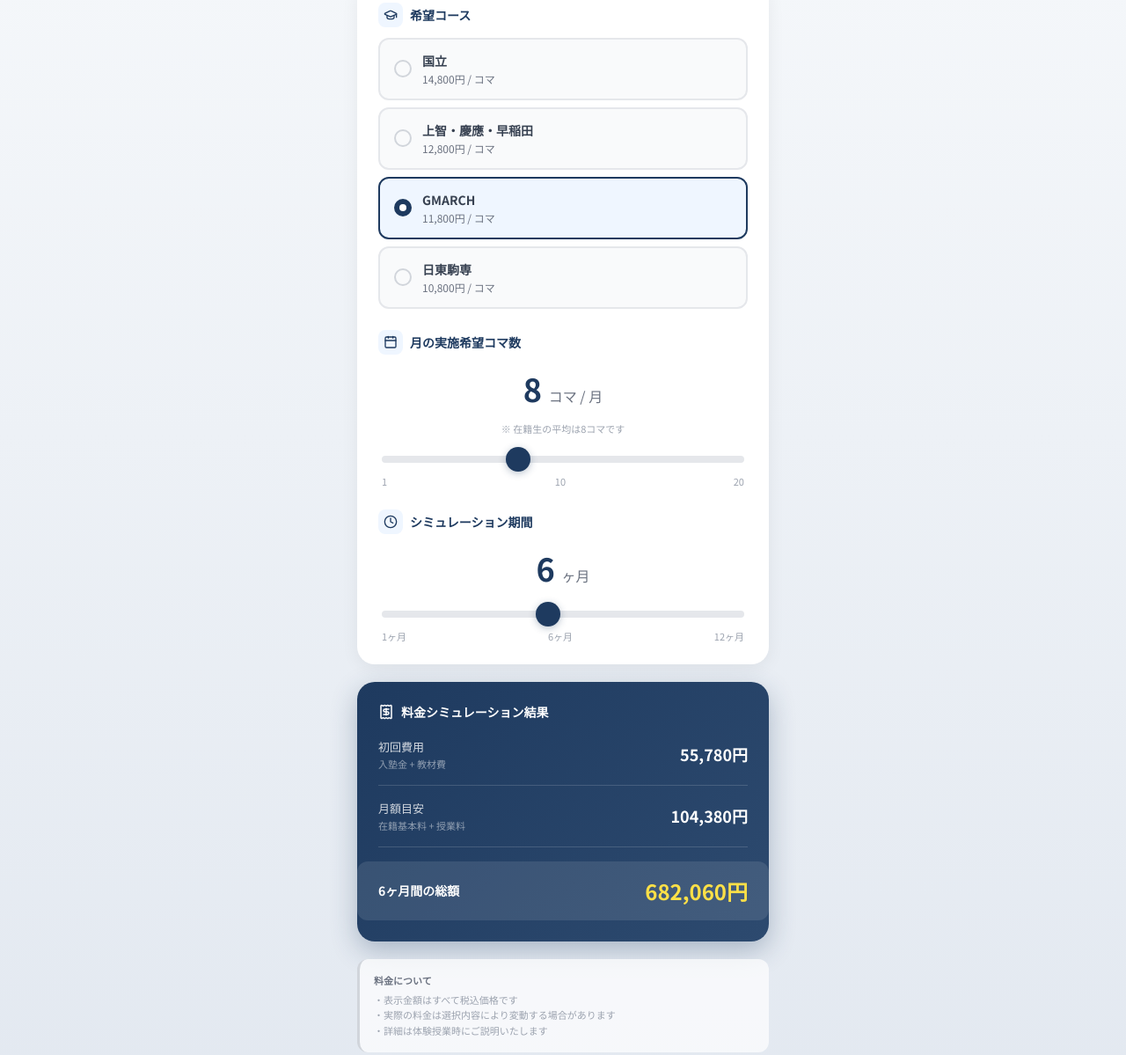
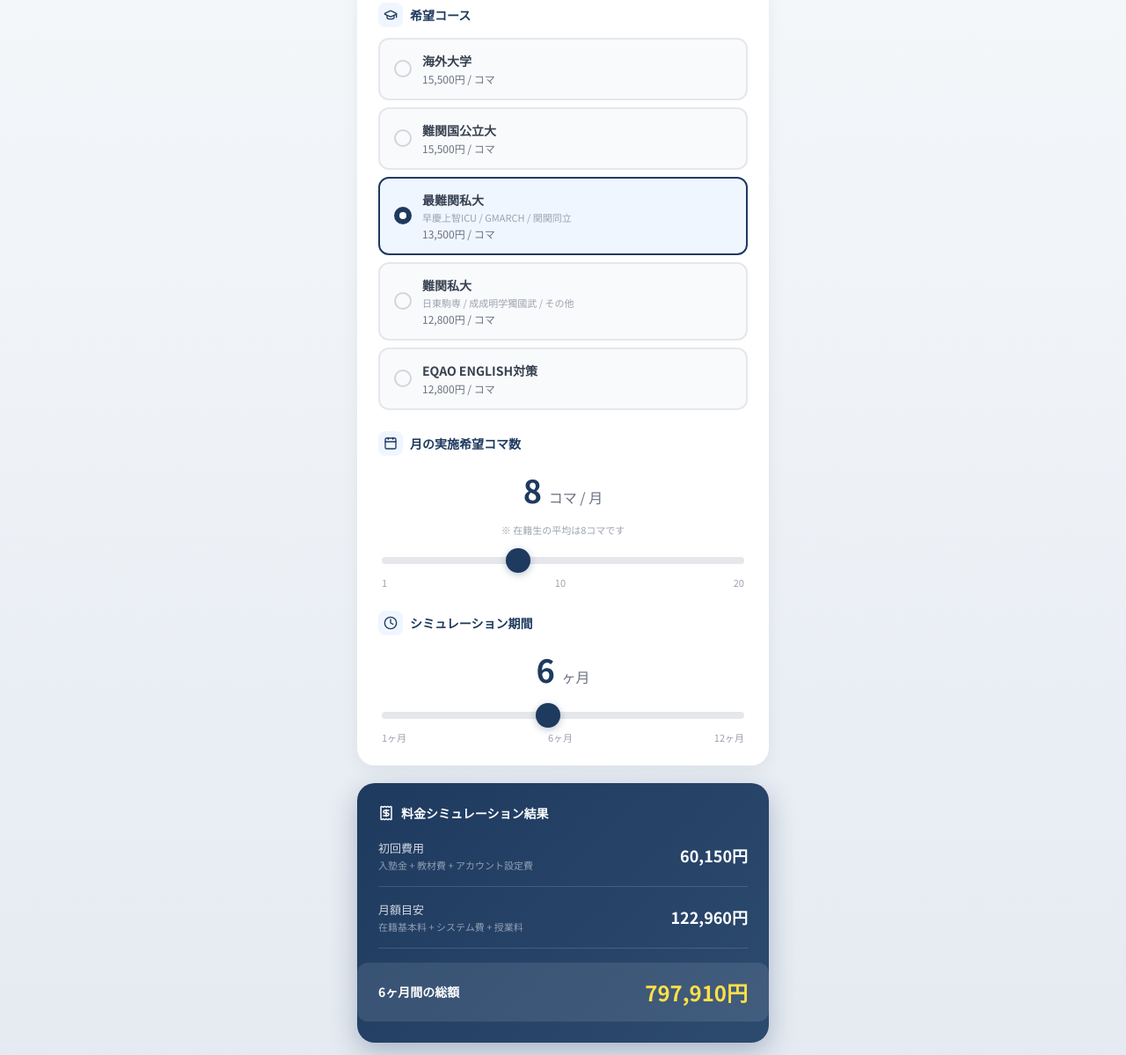
Before and after one commit to eqao-dev/eqao-pre-portal, a plain HTML site: page simulator.html in a window 1280 px wide. Shown: the part 299-1498 px from the top of the page at 88% size. Drawn offline with nearby package versions, Linux system fonts and the light colour scheme.

Commit message:
Update simulator.html

```diff
--- a/simulator.html
+++ b/simulator.html
@@ -246,6 +246,12 @@
       color: #374151;
     }
 
+    .course-price-sub {
+      font-size: 11px;
+      color: #9ca3af;
+      margin-top: 2px;
+    }
+
     .course-price {
       font-size: 12px;
       color: #6b7280;
@@ -472,32 +478,41 @@
           希望コース
         </div>
         <div class="course-options">
-          <div class="course-option" data-course="national" data-price="14800" onclick="selectCourse(this)">
+          <div class="course-option" data-course="overseas" data-price="15500" onclick="selectCourse(this)">
             <div class="course-radio"></div>
             <div class="course-info">
-              <div class="course-name">国立</div>
-              <div class="course-price">14,800円 / コマ</div>
+              <div class="course-name">海外大学</div>
+              <div class="course-price">15,500円 / コマ</div>
             </div>
           </div>
-          <div class="course-option" data-course="sskw" data-price="12800" onclick="selectCourse(this)">
+          <div class="course-option" data-course="national" data-price="15500" onclick="selectCourse(this)">
             <div class="course-radio"></div>
             <div class="course-info">
-              <div class="course-name">上智・慶應・早稲田</div>
+              <div class="course-name">難関国公立大</div>
+              <div class="course-price">15,500円 / コマ</div>
+            </div>
+          </div>
+          <div class="course-option selected" data-course="top-private" data-price="13500" onclick="selectCourse(this)">
+            <div class="course-radio"></div>
+            <div class="course-info">
+              <div class="course-name">最難関私大</div>
+              <div class="course-price-sub">早慶上智ICU / GMARCH / 関関同立</div>
+              <div class="course-price">13,500円 / コマ</div>
+            </div>
+          </div>
+          <div class="course-option" data-course="private" data-price="12800" onclick="selectCourse(this)">
+            <div class="course-radio"></div>
+            <div class="course-info">
+              <div class="course-name">難関私大</div>
+              <div class="course-price-sub">日東駒専 / 成成明学獨國武 / その他</div>
               <div class="course-price">12,800円 / コマ</div>
             </div>
           </div>
-          <div class="course-option selected" data-course="gmarch" data-price="11800" onclick="selectCourse(this)">
+          <div class="course-option" data-course="english" data-price="12800" onclick="selectCourse(this)">
             <div class="course-radio"></div>
             <div class="course-info">
-              <div class="course-name">GMARCH</div>
-              <div class="course-price">11,800円 / コマ</div>
-            </div>
-          </div>
-          <div class="course-option" data-course="nittokoma" data-price="10800" onclick="selectCourse(this)">
-            <div class="course-radio"></div>
-            <div class="course-info">
-              <div class="course-name">日東駒専</div>
-              <div class="course-price">10,800円 / コマ</div>
+              <div class="course-name">EQAO ENGLISH対策</div>
+              <div class="course-price">12,800円 / コマ</div>
             </div>
           </div>
         </div>
@@ -559,22 +574,22 @@
         <div class="result-item">
           <div>
             <div class="result-label">初回費用</div>
-            <div class="result-label-sub">入塾金 + 教材費</div>
+            <div class="result-label-sub">入塾金 + 教材費 + アカウント設定費</div>
           </div>
-          <div class="result-value" id="initial-cost">55,780円</div>
+          <div class="result-value" id="initial-cost">60,150円</div>
         </div>
         <div class="result-item">
           <div>
             <div class="result-label">月額目安</div>
-            <div class="result-label-sub">在籍基本料 + 授業料</div>
+            <div class="result-label-sub">在籍基本料 + システム費 + 授業料</div>
           </div>
-          <div class="result-value" id="monthly-cost">104,380円</div>
+          <div class="result-value" id="monthly-cost">122,960円</div>
         </div>
         <div class="result-item total">
           <div>
             <div class="result-label"><span id="months-label">6</span>ヶ月間の総額</div>
           </div>
-          <div class="result-value" id="total-cost">682,060円</div>
+          <div class="result-value" id="total-cost">797,910円</div>
         </div>
       </div>
     </div>
@@ -584,7 +599,9 @@
       <p class="footnote-title">料金について</p>
       <p class="footnote-text">
         ・表示金額はすべて税込価格です<br>
-        ・実際の料金は選択内容により変動する場合があります<br>
+        ・こちらはあくまで目安の料金です<br>
+        ・入塾時期やオプション（模試・合宿・課題図書対策等）により変動します<br>
+        ・まとめてお支払いによる割引制度もございます<br>
         ・詳細は体験授業時にご説明いたします
       </p>
     </div>
@@ -601,11 +618,13 @@
   <script>
     // 料金設定
     const ENROLLMENT_FEE = 39800;  // 入塾金
-    const MATERIAL_FEE = 15980;    // 教材費
-    const BASIC_FEE = 9980;        // 在籍基本料（月額）
+    const MATERIAL_FEE = 19800;    // 教材費
+    const ACCOUNT_FEE = 550;       // アカウント設定費用
+    const BASIC_FEE = 11980;       // 在籍基本料（月額）
+    const SYSTEM_FEE = 2980;       // システムサーバー費（月額）
 
     // 初期値
-    let selectedCoursePrice = 11800; // GMARCH
+    let selectedCoursePrice = 13500; // 最難関私大
     let lessonsPerMonth = 8;
     let months = 6;
 
@@ -645,11 +664,11 @@
 
     // 計算
     function calculate() {
-      // 初回費用
-      const initialCost = ENROLLMENT_FEE + MATERIAL_FEE;
+      // 初回費用（入塾金 + 教材費 + アカウント設定費用）
+      const initialCost = ENROLLMENT_FEE + MATERIAL_FEE + ACCOUNT_FEE;
 
-      // 月額
-      const monthlyCost = BASIC_FEE + (selectedCoursePrice * lessonsPerMonth);
+      // 月額（在籍基本料 + システムサーバー費 + 授業料）
+      const monthlyCost = BASIC_FEE + SYSTEM_FEE + (selectedCoursePrice * lessonsPerMonth);
 
       // 総額
       const totalCost = initialCost + (monthlyCost * months);
```
